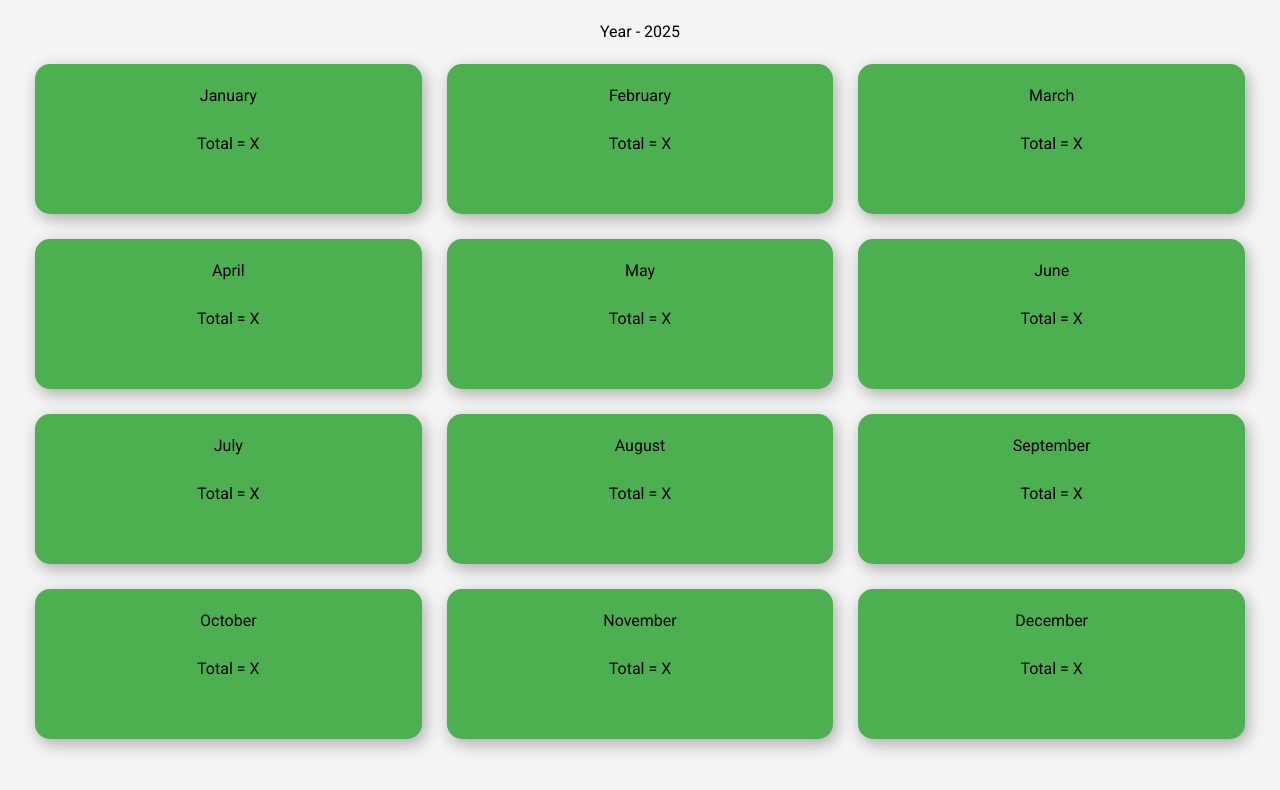
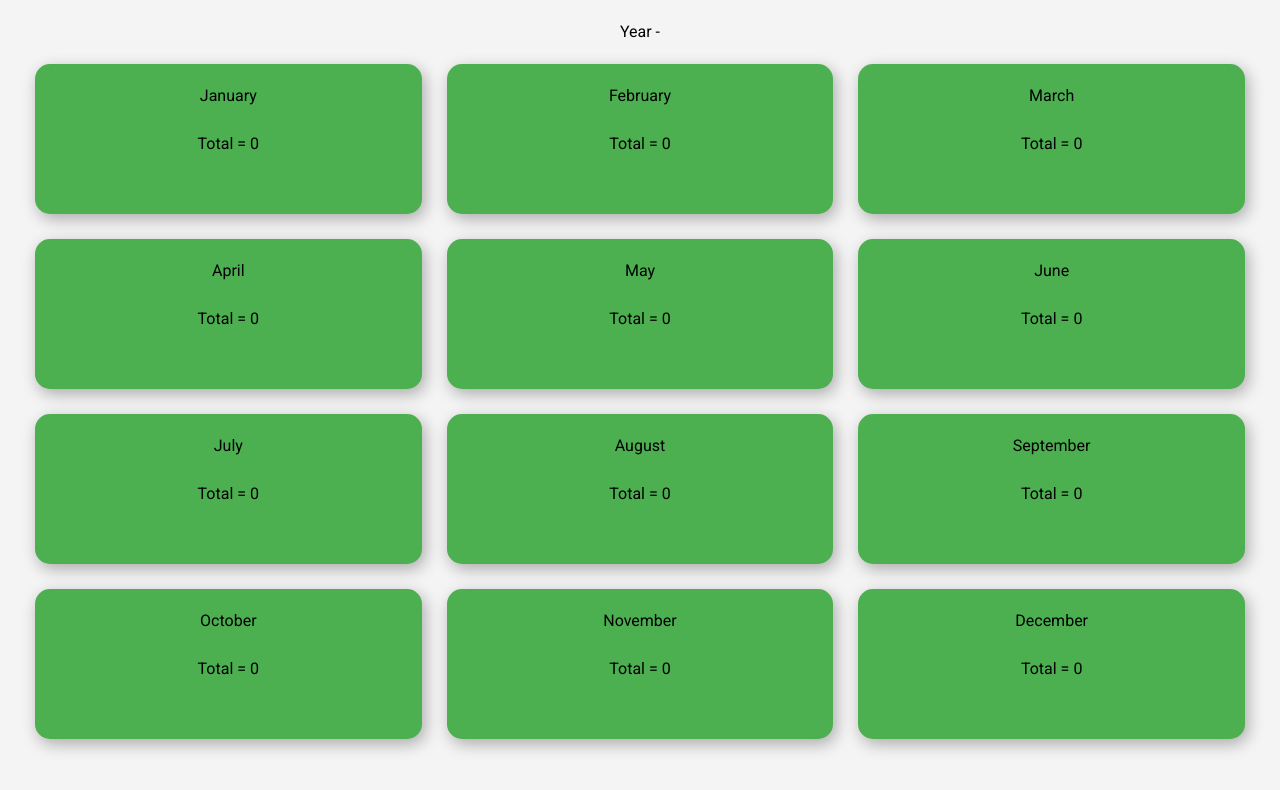
Before and after one commit to prithvijitbasak/pb-expense-tracker, a React (Vite) app in the folder frontend/: page /year-details in a window 1280 px wide. Shown: the top 790 px of the page. Built offline with nearby package versions, Linux system fonts and the light colour scheme; no server answers; sample sign-in values are in the browser's storage.

Commit message:
implemented the frontend of fetching all the expenses in a total year and in the year details page

```diff
--- a/frontend/src/components/YearDetailsCard.jsx
+++ b/frontend/src/components/YearDetailsCard.jsx
@@ -6,13 +6,14 @@ import { useEffect, useState } from "react";
 const YearDetailsCard = () => {
   const [totalExpense, setTotalExpense] = useState(null);
 
+  const currentYear = new Date().getFullYear();
   const fetchTotalYearExpense = async () => {
     const token = localStorage.getItem("token");
-    const currentYear = new Date().getFullYear();
     try {
       const response = await fetch(
         `${API}/api/expenses/get-expenses-by-year?year=${currentYear}`,
         {
+          method: "GET",
           headers: {
             Authorization: `Bearer ${token}`,
           },
@@ -37,7 +38,7 @@ const YearDetailsCard = () => {
     <div className="details-card">
       <h3 className="details-heading-text">This Year Expenses</h3>
       <p className="total-text">Total Expenses = {totalExpense}</p>
-      <Link to={"/year-details"} className="details-btn">
+      <Link to={`/year-details?year=${currentYear}`} className="details-btn">
         See Details
       </Link>
     </div>
--- a/frontend/src/pages/YearDetails.jsx
+++ b/frontend/src/pages/YearDetails.jsx
@@ -1,15 +1,57 @@
+import { useEffect, useState } from "react";
 import { Link } from "react-router-dom";
+import { useSearchParams } from "react-router-dom";
+import { API } from "../utils/auth";
 
 const YearDetails = () => {
-  const currentDate = new Date();
-  const year = currentDate.getFullYear();
-  const monthArray = [];
+  const [searchParams] = useSearchParams();
+  const year = searchParams.get("year"); // Getting 'year' from the URL query parameter
+  const monthArray = []; // An array to store all months of the year
+
+  // Loop to create month data
+  for (let month = 0; month < 12; month++) {
+    const dateInMonth = new Date(year, month, 1); // Create a date for each month (1st day)
+    const monthName = dateInMonth.toLocaleString("default", { month: "long" }); // Get full month name like January, February
+    monthArray.push({ name: monthName, index: month }); // Store month name and month index (0 to 11)
+  }
+
+  const [monthlyExpenses, setMonthlyExpenses] = useState({});
+
+  useEffect(() => {
+    const fetchExpenses = async () => {
+      const token = localStorage.getItem("token");
+      let tempExpenses = {};
 
       for (let month = 0; month < 12; month++) {
-    const dateInMonth = new Date(year, month, 1);
-    const monthName = dateInMonth.toLocaleString("default", { month: "long" });
-    monthArray.push({ name: monthName, index: month });
+        const monthFormatted = month.toString().padStart(2, "0");
+
+        try {
+          const response = await fetch(
+            `${API}/api/expenses/get-expenses-by-month?month=${monthFormatted}&year=${year}`,
+            {
+              method: "GET",
+              headers: {
+                Authorization: `Bearer ${token}`,
+              },
             }
+          );
+          if (response.ok) {
+            const data = await response.json();
+            tempExpenses[monthFormatted] = data.totalExpenses || 0;
+          } else {
+            tempExpenses[monthFormatted] = 0;
+          }
+        } catch (error) {
+          console.error(error);
+          tempExpenses[monthFormatted] = 0;
+        }
+      }
+
+      setMonthlyExpenses(tempExpenses);
+    };
+
+    fetchExpenses();
+  }, [year]);
 
   console.log(monthArray);
 
@@ -23,18 +65,26 @@ const YearDetails = () => {
       <section className="months-wrapper">
         <div className="container">
           <div className="month-grid">
-            {monthArray.map((monthData) => (
+            {monthArray.map((monthData) => {
+              const monthFormatted = monthData.index
+                .toString()
+                .padStart(2, "0");
+
+              return (
                 <Link
-                to={`/month-details?month=${monthData.name}&year=${year}`} // Pass month and year as URL parameters
+                  to={`/month-details?month=${monthFormatted}&year=${year}`}
                   key={monthData.index}
                 >
                   <div className="month-link">
                     <p>{monthData.name}</p>
                     <br />
-                  <p>Total = {`X`}</p>
+                    <p>
+                      Total = {monthlyExpenses[monthFormatted] ?? "Loading..."}
+                    </p>
                   </div>
                 </Link>
-            ))}
+              );
+            })}
           </div>
         </div>
       </section>
```
Lines whose indentation alone changed are shown as unchanged.
